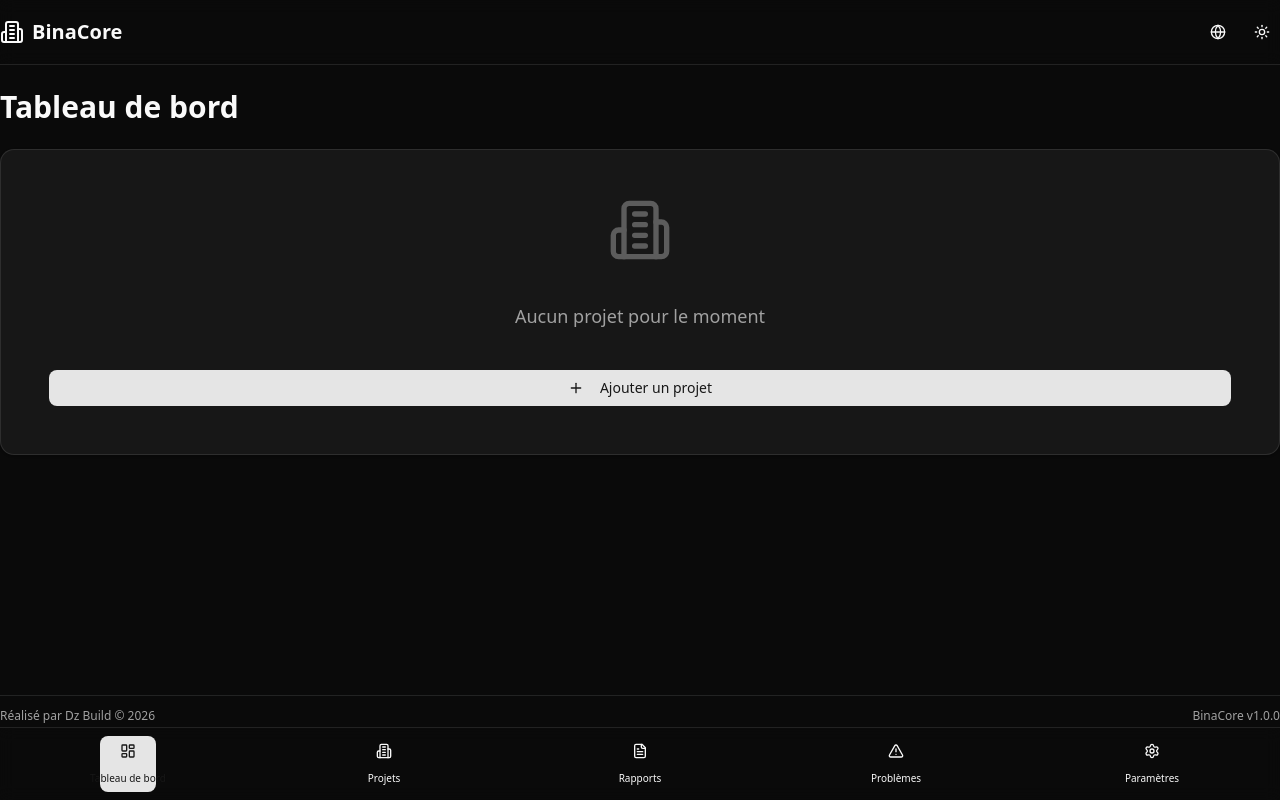
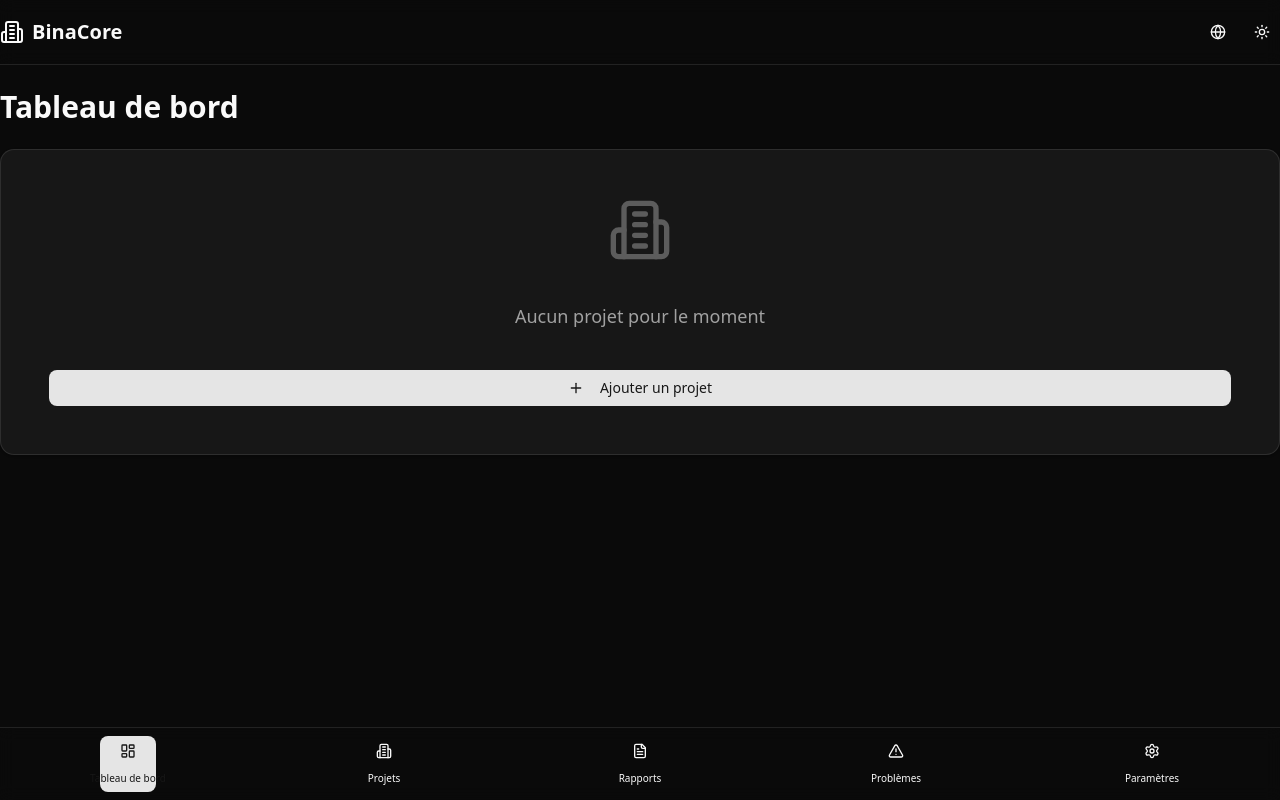
Before and after one commit to yac13inem-ux/BinaCore, a Next.js app: page / in a window 1280 px wide. Built offline with nearby package versions, Linux system fonts and the light colour scheme.

Commit message:
2c4dafd7-1e8a-4e1a-9088-d1cb05b3de85

```diff
--- a/src/app/page.tsx
+++ b/src/app/page.tsx
@@ -862,16 +862,6 @@ export default function BinaCoreApp() {
         </Tabs>
       </main>
 
-      {/* Footer */}
-      <footer className="border-t py-3">
-        <div className="container flex items-center justify-between">
-          <p className="text-xs text-muted-foreground">
-            {t.footer.madeBy} Dz Build {t.footer.copyright}
-          </p>
-          <p className="text-xs text-muted-foreground">BinaCore v1.0.0</p>
-        </div>
-      </footer>
-
       {/* Bottom Navigation */}
       <nav className="fixed bottom-0 left-0 right-0 z-50 border-t bg-background/95 backdrop-blur supports-[backdrop-filter]:bg-background/60">
         <div className="container flex items-center justify-around py-2">
```
